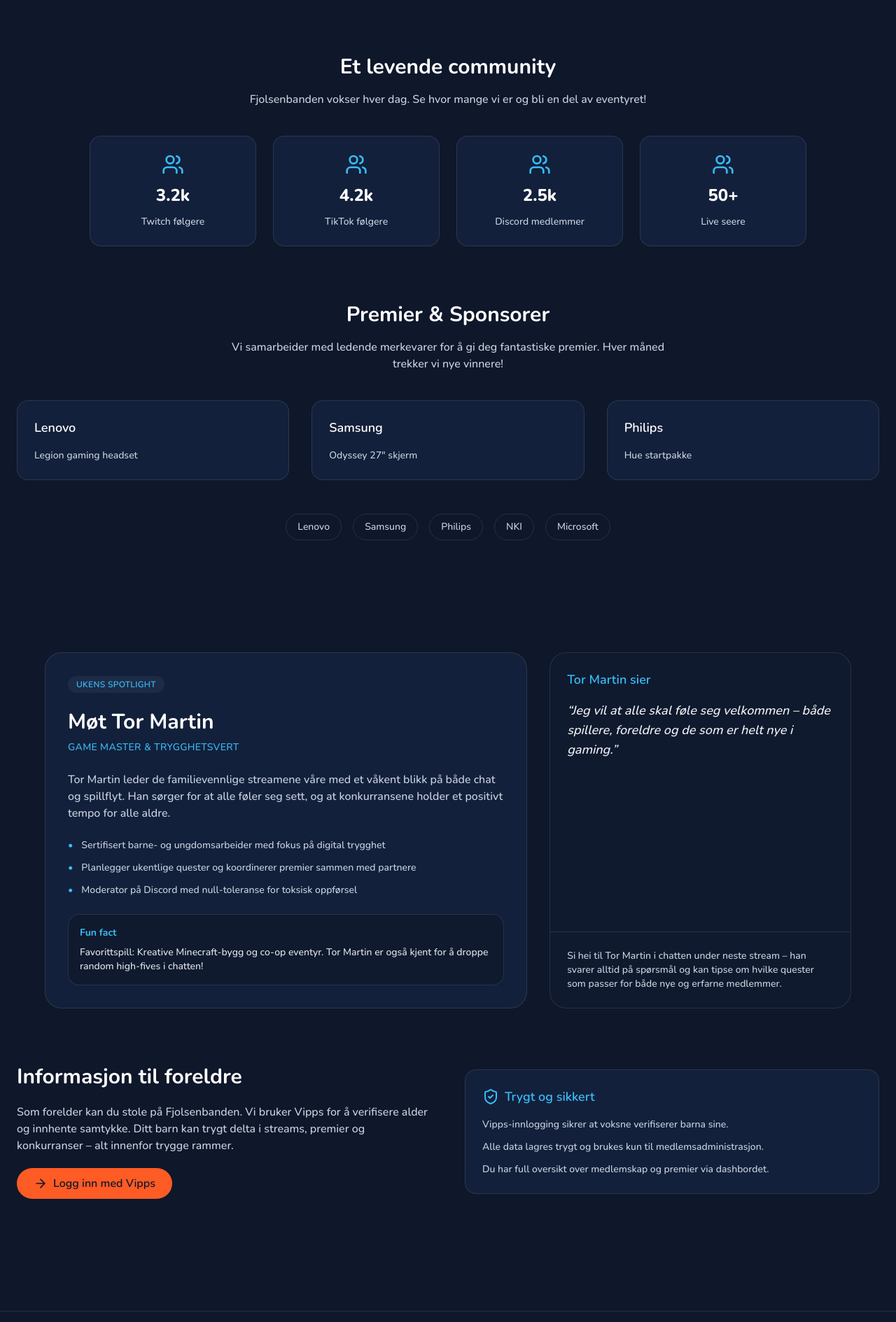
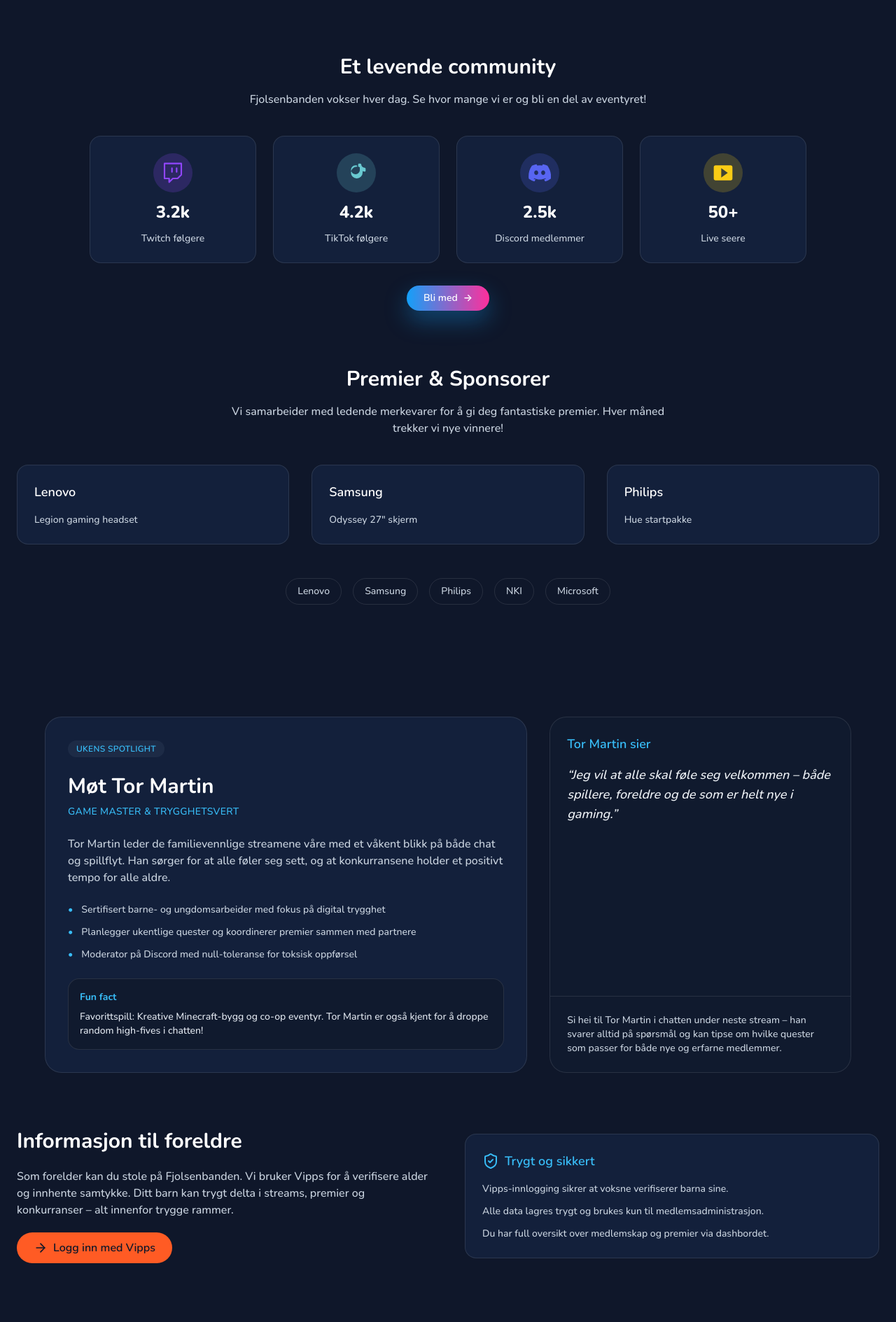
Before and after one commit to XS227/Fjolsenbanden, a Django app: page / in a window 1280 px wide. Shown: the part 1550-3439 px from the top of the page at 70% size. Run offline with Django 4.2, Linux system fonts and the light colour scheme; some libraries are stand-ins or nearby versions.

Commit message:
Add join CTA and inline community icons

```diff
--- a/fjolsenbanden_site/home/templates/home/index.html
+++ b/fjolsenbanden_site/home/templates/home/index.html
@@ -480,96 +480,85 @@
             </div>
           </section>
 
-          <section class="px-6 text-center">
+          <section id="medlemskap-registrering" class="px-6 text-center">
             <h2 class="mb-4 text-3xl font-bold">Et levende community</h2>
             <p class="mx-auto mb-10 max-w-xl text-slate-300">
               Fjolsenbanden vokser hver dag. Se hvor mange vi er og bli en del av eventyret!
             </p>
             <div class="mx-auto grid max-w-5xl gap-6 sm:grid-cols-2 md:grid-cols-4">
               <div class="flex flex-col items-center space-y-3 rounded-2xl border border-white/10 bg-[#13203b] p-6">
+                <span class="flex h-14 w-14 items-center justify-center rounded-full bg-[#9146FF]/20">
                   <svg
                     xmlns="http://www.w3.org/2000/svg"
-                  width="24"
-                  height="24"
                     viewBox="0 0 24 24"
+                    class="h-8 w-8 text-[#9146FF]"
                     fill="none"
                     stroke="currentColor"
-                  stroke-width="2"
+                    stroke-width="1.6"
                     stroke-linecap="round"
                     stroke-linejoin="round"
-                  class="lucide lucide-users h-8 w-8 text-[#38bdf8]"
+                    aria-hidden="true"
                   >
-                  <path d="M16 21v-2a4 4 0 0 0-4-4H6a4 4 0 0 0-4 4v2"></path>
-                  <circle cx="9" cy="7" r="4"></circle>
-                  <path d="M22 21v-2a4 4 0 0 0-3-3.87"></path>
-                  <path d="M16 3.13a4 4 0 0 1 0 7.75"></path>
+                    <path d="M21 2H3v16h5v4l4-4h5l4-4V2zm-10 9V7m5 4V7"></path>
                   </svg>
+                </span>
                 <div class="text-2xl font-extrabold text-white">3.2k</div>
                 <div class="text-sm text-slate-300">Twitch følgere</div>
               </div>
               <div class="flex flex-col items-center space-y-3 rounded-2xl border border-white/10 bg-[#13203b] p-6">
+                <span class="flex h-14 w-14 items-center justify-center rounded-full bg-[#69C9D0]/20">
                   <svg
                     xmlns="http://www.w3.org/2000/svg"
-                  width="24"
-                  height="24"
                     viewBox="0 0 24 24"
-                  fill="none"
-                  stroke="currentColor"
-                  stroke-width="2"
-                  stroke-linecap="round"
-                  stroke-linejoin="round"
-                  class="lucide lucide-users h-8 w-8 text-[#38bdf8]"
+                    class="h-8 w-8 text-[#69C9D0]"
+                    fill="currentColor"
+                    aria-hidden="true"
                   >
-                  <path d="M16 21v-2a4 4 0 0 0-4-4H6a4 4 0 0 0-4 4v2"></path>
-                  <circle cx="9" cy="7" r="4"></circle>
-                  <path d="M22 21v-2a4 4 0 0 0-3-3.87"></path>
-                  <path d="M16 3.13a4 4 0 0 1 0 7.75"></path>
+                    <path d="M14 3a1 1 0 0 1 1-1h1.25a1 1 0 0 1 1 .88 4.3 4.3 0 0 0 3.87 3.74 1 1 0 0 1 .88 1V9.7a1 1 0 0 1-1.14 1 7.6 7.6 0 0 1-2.1-.52v1.57a6.25 6.25 0 1 1-6.25-6.25h.5V5a1 1 0 0 0-.86-1H11A4.75 4.75 0 1 0 15.75 8v-2a6.3 6.3 0 0 1-1.75-.75V3Z" />
                   </svg>
+                </span>
                 <div class="text-2xl font-extrabold text-white">4.2k</div>
                 <div class="text-sm text-slate-300">TikTok følgere</div>
               </div>
               <div class="flex flex-col items-center space-y-3 rounded-2xl border border-white/10 bg-[#13203b] p-6">
+                <span class="flex h-14 w-14 items-center justify-center rounded-full bg-[#5865F2]/20">
                   <svg
                     xmlns="http://www.w3.org/2000/svg"
-                  width="24"
-                  height="24"
                     viewBox="0 0 24 24"
-                  fill="none"
-                  stroke="currentColor"
-                  stroke-width="2"
-                  stroke-linecap="round"
-                  stroke-linejoin="round"
-                  class="lucide lucide-users h-8 w-8 text-[#38bdf8]"
+                    class="h-8 w-8 text-[#5865F2]"
+                    fill="currentColor"
+                    aria-hidden="true"
                   >
-                  <path d="M16 21v-2a4 4 0 0 0-4-4H6a4 4 0 0 0-4 4v2"></path>
-                  <circle cx="9" cy="7" r="4"></circle>
-                  <path d="M22 21v-2a4 4 0 0 0-3-3.87"></path>
-                  <path d="M16 3.13a4 4 0 0 1 0 7.75"></path>
+                    <path d="M20.317 4.369a19.791 19.791 0 0 0-4.885-1.515.074.074 0 0 0-.079.037 12.9 12.9 0 0 0-.608 1.249 15.7 15.7 0 0 0-5.486 0 10.5 10.5 0 0 0-.626-1.249.077.077 0 0 0-.079-.037 19.736 19.736 0 0 0-4.885 1.515.07.07 0 0 0-.032.028c-3.218 4.676-3.835 9.211-3.409 13.69a.082.082 0 0 0 .031.056 19.9 19.9 0 0 0 5.993 3.047.079.079 0 0 0 .084-.028 13 13 0 0 0 1.226-1.994.077.077 0 0 0-.041-.105 12.1 12.1 0 0 1-1.872-.892.078.078 0 0 1-.008-.13c.125-.094.25-.192.37-.291a.074.074 0 0 1 .077-.01c3.927 1.793 8.18 1.793 12.061 0a.074.074 0 0 1 .078.01c.12.099.245.198.37.291a.078.078 0 0 1-.008.13 13.09 13.09 0 0 1-1.873.892.077.077 0 0 0-.04.105 12.9 12.9 0 0 0 1.225 1.994.079.079 0 0 0 .084.028 19.876 19.876 0 0 0 6.002-3.047.077.077 0 0 0 .03-.055c.5-5.177-.838-9.673-3.548-13.662a.061.061 0 0 0-.031-.028Zm-12.052 9.91c-1.18 0-2.158-1.085-2.158-2.419 0-1.333.955-2.418 2.158-2.418 1.213 0 2.182 1.095 2.158 2.418-.001 1.334-.955 2.419-2.158 2.419Zm7.472 0c-1.18 0-2.158-1.085-2.158-2.419 0-1.333.955-2.418 2.158-2.418 1.213 0 2.182 1.095 2.158 2.418 0 1.334-.945 2.419-2.158 2.419Z" />
                   </svg>
+                </span>
                 <div class="text-2xl font-extrabold text-white">2.5k</div>
                 <div class="text-sm text-slate-300">Discord medlemmer</div>
               </div>
               <div class="flex flex-col items-center space-y-3 rounded-2xl border border-white/10 bg-[#13203b] p-6">
+                <span class="flex h-14 w-14 items-center justify-center rounded-full bg-[#FACC15]/20">
                   <svg
                     xmlns="http://www.w3.org/2000/svg"
-                  width="24"
-                  height="24"
                     viewBox="0 0 24 24"
-                  fill="none"
-                  stroke="currentColor"
-                  stroke-width="2"
-                  stroke-linecap="round"
-                  stroke-linejoin="round"
-                  class="lucide lucide-users h-8 w-8 text-[#38bdf8]"
+                    class="h-8 w-8 text-[#FACC15]"
+                    fill="currentColor"
+                    aria-hidden="true"
                   >
-                  <path d="M16 21v-2a4 4 0 0 0-4-4H6a4 4 0 0 0-4 4v2"></path>
-                  <circle cx="9" cy="7" r="4"></circle>
-                  <path d="M22 21v-2a4 4 0 0 0-3-3.87"></path>
-                  <path d="M16 3.13a4 4 0 0 1 0 7.75"></path>
+                    <path d="M4 4h16a2 2 0 0 1 2 2v12a2 2 0 0 1-2 2H4a2 2 0 0 1-2-2V6a2 2 0 0 1 2-2zm6 3v10l7-5z" />
                   </svg>
+                </span>
                 <div class="text-2xl font-extrabold text-white">50+</div>
                 <div class="text-sm text-slate-300">Live seere</div>
               </div>
+            </div>
+            <div class="mt-8 flex justify-center">
+              <a
+                href="#medlemskap-registrering"
+                class="inline-flex items-center gap-2 rounded-full bg-gradient-to-r from-[#13A0F9] to-[#FF2F9C] px-6 py-2 text-sm font-semibold text-white shadow-[0_14px_32px_rgba(19,160,249,0.35)] transition hover:from-[#0d8bd6] hover:to-[#e12585] focus:outline-none focus:ring-2 focus:ring-offset-2 focus:ring-offset-[#0B163F] focus:ring-[#13A0F9]"
+              >
+                Bli med
+                <span aria-hidden="true">→</span>
+              </a>
             </div>
           </section>
 
--- a/src/components/FjolsenbandenHome.jsx
+++ b/src/components/FjolsenbandenHome.jsx
@@ -607,7 +607,11 @@
                                 React.createElement("span", { className: "font-semibold text-white" }, "M\u00E5let v\u00E5rt er enkelt:"),
                                 React.createElement("br", { className: "hidden sm:block" }),
                                 "\u00C5 skape et trygt, positivt og inkluderende milj\u00F8 der alle kan game uten hets, mobbing eller negativ adferd."),
-                            React.createElement("p", { className: "text-sm leading-relaxed text-zinc-100 sm:text-base" }, "FjOlsen bruker mange timer hver uke p\u00E5 \u00E5 arrangere konkurranser, turneringer og aktiviteter for medlemmene \u2013 alltid med fellesskap, spilleglede og respekt i sentrum."))),
+                            React.createElement("p", { className: "text-sm leading-relaxed text-zinc-100 sm:text-base" }, "FjOlsen bruker mange timer hver uke p\u00E5 \u00E5 arrangere konkurranser, turneringer og aktiviteter for medlemmene \u2013 alltid med fellesskap, spilleglede og respekt i sentrum.")),
+                        React.createElement("div", { className: "flex justify-center lg:justify-start" },
+                            React.createElement("a", { href: "#medlemskap", className: "inline-flex items-center gap-2 rounded-full bg-gradient-to-r from-[#13A0F9] to-[#FF2F9C] px-6 py-2 text-sm font-semibold text-white shadow-[0_14px_32px_rgba(19,160,249,0.35)] transition hover:from-[#0d8bd6] hover:to-[#e12585] focus:outline-none focus:ring-2 focus:ring-[#13A0F9] focus:ring-offset-2 focus:ring-offset-[#050B24]" },
+                                "Bli med",
+                                React.createElement(ArrowRight, { className: "h-4 w-4", "aria-hidden": "true" })))),
                     React.createElement("div", { className: "flex w-full max-w-xl flex-col items-center gap-6 lg:items-start" },
                         React.createElement("div", { className: "relative w-full overflow-hidden rounded-3xl border border-white/10 shadow-[0_28px_60px_rgba(7,12,28,0.6)]" },
                             React.createElement("iframe", { className: "aspect-video w-full", width: "560", height: "315", src: presentationVideoUrl, title: "YouTube video player", allow: "accelerometer; autoplay; clipboard-write; encrypted-media; gyroscope; picture-in-picture; web-share", referrerPolicy: "strict-origin-when-cross-origin", allowFullScreen: true })),
```
Also changed, not shown: index.html (+19 -4 lines). Lines whose indentation alone changed are shown as unchanged.
